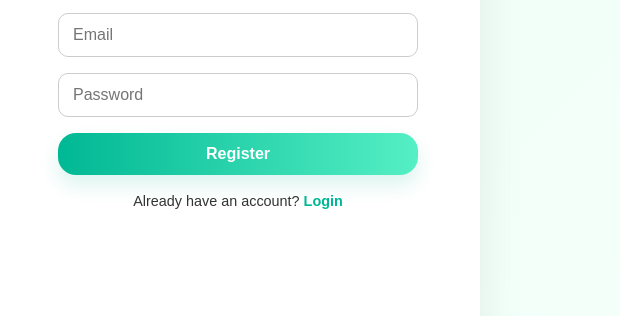
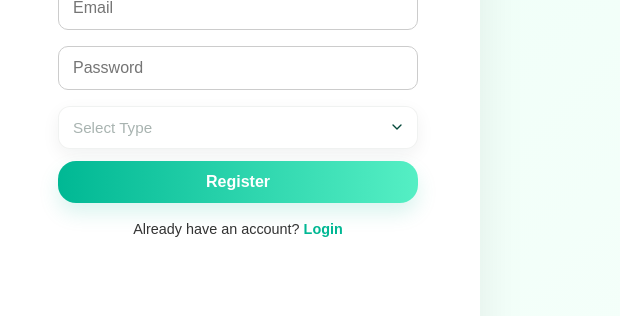
Before and after one commit to Itz-Nisanth/hungerfree, a plain HTML site: page login.html in a window 1280 px wide. Both pictures are taken after a click on the link "Register". Shown: the part 361-677 px from the top of the page, 660-1280 px from the left. Drawn offline with Linux system fonts and the light colour scheme.

Commit message:
Update login.html

```diff
--- a/login.html
+++ b/login.html
@@ -284,7 +284,7 @@
         <a href="./index.html#donate" class="nav-link">Donate</a>
         <a href="./view.html" class="nav-link">Available Foods</a>
         <a href="./contact.html" class="nav-link">Contact</a>
-        <a href="./login.html" class="nav-link btn-login">Login</a>
+        <a href="/login.html" class="nav-link btn-login">Login</a>
       </nav>
 
       <button id="burger" class="burger" aria-label="Open menu" aria-expanded="false">
@@ -333,6 +333,14 @@
       <input type="text" id="regName" placeholder="Full Name" required>
       <input type="email" id="regEmail" placeholder="Email" required>
       <input type="password" id="regPass" placeholder="Password" required>
+            <label class="field">
+              <select id="d_address" required>
+                <option value="">Select Type</option>
+                <option value="Donar">Donar</option>
+                <option value="Receiver">Receiver</option>
+                <option value="NGO">NGO</option>
+              </select>
+            </label>
       <button type="submit" class="btn">Register</button>
       <div class="toggle-text">Already have an account? <a href="#" id="showLogin">Login</a></div>
     </form>
```
